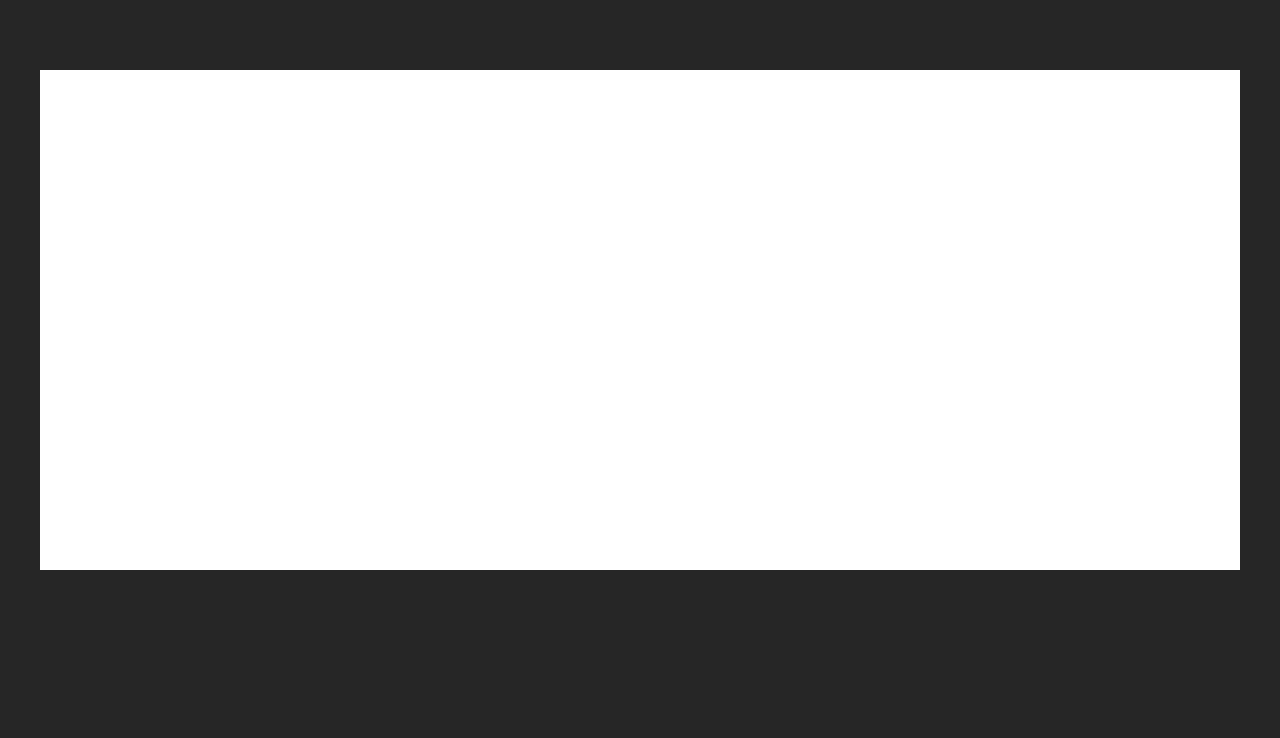
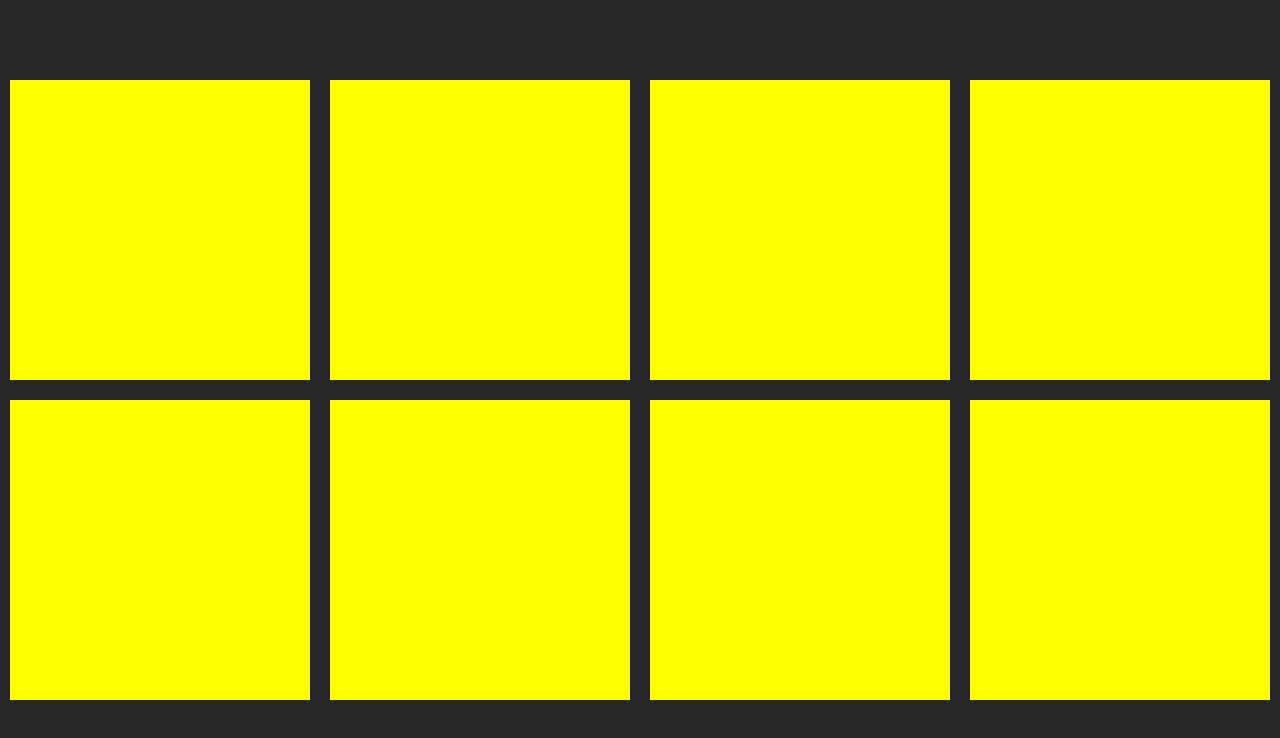
Before and after one commit to dominic-davies/css-image-hover-effects, a plain HTML site: page index.html in a window 1280 px wide. Drawn offline with Linux system fonts and the light colour scheme.

Commit message:
added flex box to project

```diff
--- a/style.css
+++ b/style.css
@@ -6,8 +6,22 @@ body {
 }
 
 .container {
-  background: #fff;
+  /* background: #fff; */
   margin: 70px auto 0;
-  min-height: 500px;
-  width: 1200px;
+  /* min-height: 500px; */
+  width: 1280px;
+  /* flex */
+  display: flex;
+  flex-direction: row;
+  flex-wrap: wrap;
 }
+
+.container .image-box {
+  position: relative;
+  height: 300px;
+  width: 300px;
+  background: #ff0;
+  margin: 10px;
+  box-sizing: border-box;
+  display: inline-block;
+}
```
